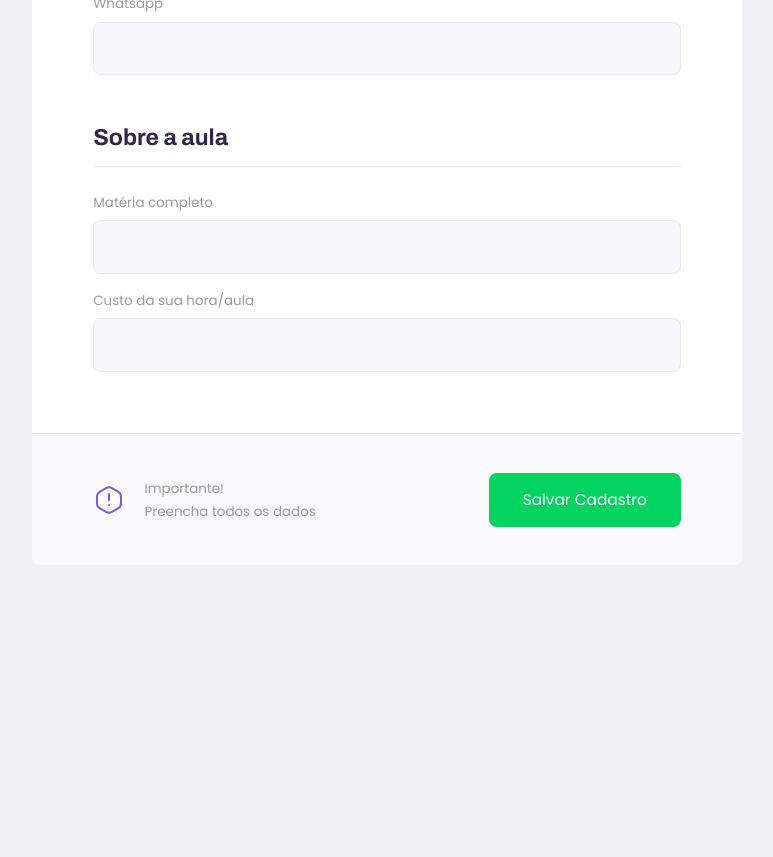
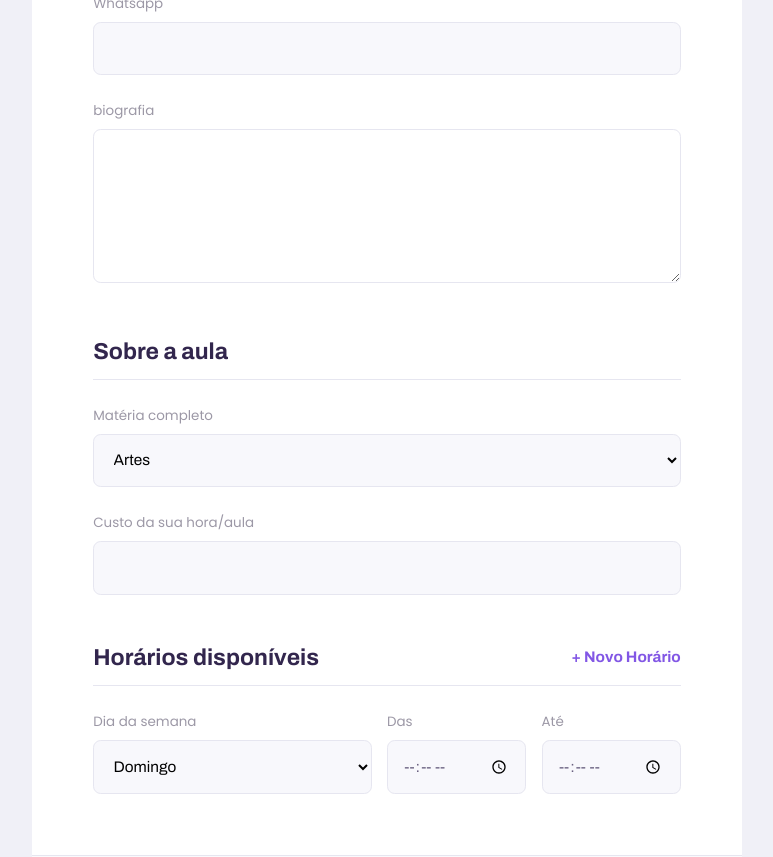
Before and after one commit to RogerBambinetti/proffy-nodejs-reactjs-react-native, a React (Create React App) app in the folder web/: page /give-classes in a window 1280 px wide. Shown: the part 640-1497 px from the top of the page, without its empty margins (253-1026 px from the left). Before the commit the page ends 1236 px from the top, so only its background shows below. Built offline with nearby package versions, Linux system fonts and the light colour scheme.

Commit message:
add textarea and select components

```diff
--- a/web/package.json
+++ b/web/package.json
@@ -19,7 +19,7 @@
     "web-vitals": "^0.2.4"
   },
   "scripts": {
-    "start": "react-scripts start",
+    "start": "PORT=8080 react-scripts start",
     "build": "react-scripts build",
     "test": "react-scripts test",
     "eject": "react-scripts eject"
--- /dev/null
+++ b/web/src/components/Select/index.tsx
@@ -0,0 +1,30 @@
+import React, { SelectHTMLAttributes } from 'react';
+
+import './styles.css';
+
+interface selectProps extends SelectHTMLAttributes<HTMLSelectElement> {
+    label: string;
+    name: string;
+    options: Array<{
+        value: string;
+        label: string;
+    }>;
+}
+
+const Select: React.FC<selectProps> = ({ label, name, options, ...rest }) => {
+    return (
+        <div className="select-block">
+            <label htmlFor={name}>{label}</label>
+            <select id={name} {...rest}>
+                {options.map(option => {
+                    <option value="" disabled selected hidden>Selecione uma opção</option>
+                    return <option key={option.value} value={option.value}>{option.label}</option>
+                }
+                )}
+            </select>
+        </div>
+
+    );
+}
+
+export default Select;
--- /dev/null
+++ b/web/src/components/Select/styles.css
@@ -0,0 +1,36 @@
+.select-block {
+    position: relative;
+}
+
+/*seleciona todo .select-block menos o primeiro*/
+
+.select-block+.select-block {
+    margin-top: 1.4rem;
+}
+
+.select-block label {
+    font-size: 1.4rem;
+}
+
+.select-block select {
+    width: 100%;
+    height: 5.6rem;
+    margin-top: 0.8rem;
+    border-radius: 0.8rem;
+    background: var(--color-input-background);
+    border: 1px solid var(--color-line-in-white);
+    outline: 0;
+    padding: 0 1.6rem;
+    font: 1.6rem Archivo;
+}
+
+.select-block:focus-within:after {
+    width: calc(100% - 3.2rem);
+    height: 2px;
+    content: '';
+    background: var(--color-primary-light);
+    position: absolute;
+    left: 1.6rem;
+    right: 1.6rem;
+    bottom: 0;
+}
--- a/web/src/components/TeacherItem/styles.css
+++ b/web/src/components/TeacherItem/styles.css
@@ -68,7 +68,7 @@
 }
 
 .teacher-item footer button:hover {
-    background-color: var(--color-secundary-dark);
+    background: var(--color-secundary-dark);
 }
 
 @media(min-width: 700px) {
--- /dev/null
+++ b/web/src/components/TextArea/index.tsx
@@ -0,0 +1,20 @@
+import React, { TextareaHTMLAttributes } from 'react';
+
+import './styles.css';
+
+interface textareaProps extends TextareaHTMLAttributes<HTMLTextAreaElement> {
+    label: string;
+    name: string;
+}
+
+const TextArea: React.FC<textareaProps> = ({ label, name, ...rest }) => {
+    return (
+        <div className="textarea-block">
+            <label htmlFor={name}>{label}</label>
+            <textarea id={name} {...rest} />
+        </div>
+
+    );
+}
+
+export default TextArea;
--- /dev/null
+++ b/web/src/components/TextArea/styles.css
@@ -0,0 +1,38 @@
+.textarea-block {
+    position: relative;
+}
+
+/*seleciona todo .textarea-block menos o primeiro*/
+
+.textarea-block+.textarea-block {
+    margin-top: 1.4rem;
+}
+
+.textarea-block label {
+    font-size: 1.4rem;
+}
+
+.textarea-block textarea {
+    width: 100%;
+    height: 16rem;
+    min-height: 8rem;
+    margin-top: 0.8rem;
+    border-radius: 0.8rem;
+    background: var(--color-textarea-background);
+    border: 1px solid var(--color-line-in-white);
+    outline: 0;
+    resize: vertical;
+    padding: 0 1.2rem;
+    font: 1.6rem Archivo;
+}
+
+.textarea-block:focus-within:after {
+    width: calc(100% - 3.2rem);
+    height: 2px;
+    content: '';
+    background: var(--color-primary-light);
+    position: absolute;
+    left: 1.6rem;
+    right: 1.6rem;
+    bottom: 0.6rem;
+}
--- a/web/src/pages/TeacherForm/index.tsx
+++ b/web/src/pages/TeacherForm/index.tsx
@@ -2,10 +2,13 @@
 
 import Input from '../../components/Input';
 import PageHeader from '../../components/PageHeader';
+import TextArea from '../../components/TextArea';
+import Select from '../../components/Select';
 
 import warningIcon from '../../assets/images/icons/warning.svg';
 
 import './styles.css';
+
 
 export default function TeacherForm() {
     return (
@@ -23,14 +26,34 @@
 
                     <Input name="whatsapp" label="Whatsapp" />
 
+                    <TextArea name="bio" label="biografia" />
                 </fieldset>
                 <fieldset>
                     <legend>Sobre a aula</legend>
 
-                    <Input name="subject" label="Matéria completo" />
+                    <Select name="subject" label="Matéria completo" options={[{ value: "Artes", label: "Artes" }]} />
 
                     <Input name="cost" label="Custo da sua hora/aula" />
 
+                </fieldset>
+                <fieldset>
+                    <legend>
+                        Horários disponíveis
+                    <button type="button">+ Novo Horário</button>
+                    </legend>
+                    <div className="schedule-item">
+                        <Select name="week_day" label="Dia da semana" options={[
+                            { value: "0", label: "Domingo" },
+                            { value: "1", label: "Segunda" },
+                            { value: "2", label: "Terça" },
+                            { value: "3", label: "Quarta" },
+                            { value: "4", label: "Quinta" },
+                            { value: "5", label: "Sexta" },
+                            { value: "6", label: "Sábado" },
+                        ]} />
+                        <Input name="from" label="Das" type="time" />
+                        <Input name="to" label="Até" type="time" />
+                    </div>
                 </fieldset>
                 <footer>
                     <p>
--- a/web/src/pages/TeacherForm/styles.css
+++ b/web/src/pages/TeacherForm/styles.css
@@ -39,6 +39,27 @@
     border-bottom: 1px solid var(--color-line-in-white);
 }
 
+#page-teacher-form main fieldset legend button {
+    background: none;
+    border: 0;
+    color: var(--color-primary);
+    font: 700 1.6rem Archivo;
+    cursor: pointer;
+    transition: color 0.2s;
+}
+
+#page-teacher-form main fieldset legend button:hover {
+    color: var(--color-primary-dark);
+}
+
+#page-teacher-form main fieldset .input-block+.textarea-block {
+    margin-top: 2.4rem;
+}
+
+#page-teacher-form main fieldset .select-block+.input-block {
+    margin-top: 2.4rem;
+}
+
 #page-teacher-form main footer {
     padding: 4rem 2.4rem;
     background: var(--color-box-footer);
@@ -72,6 +93,11 @@
     align-items: center;
     justify-content: center;
     text-decoration: none;
+    transition: background 0.2s;
+}
+
+#page-teacher-form main footer button:hover {
+    background: var(--color-secundary-dark);
 }
 
 @media (min-width: 700px) {
@@ -83,6 +109,14 @@
     }
     #page-teacher-form main fieldset {
         padding: 0 6.4rem;
+    }
+    #page-teacher-form main .schedule-item {
+        display: grid;
+        grid-template-columns: 2fr 1fr 1fr;
+        column-gap: 1.6rem;
+    }
+    #page-teacher-form main .schedule-item .input-block {
+        margin-top: 0 !important;
     }
     #page-teacher-form main footer {
         padding: 4.0rem 6.4rem;
--- a/web/src/pages/TeacherList/index.tsx
+++ b/web/src/pages/TeacherList/index.tsx
@@ -2,6 +2,7 @@
 
 import Input from '../../components/Input';
 import PageHeader from '../../components/PageHeader';
+import Select from '../../components/Select';
 import TeacherItem from '../../components/TeacherItem';
 
 import './styles.css';
@@ -11,9 +12,17 @@
         <div id="page-teacher-list" className="container">
             <PageHeader title="Esses são os proffys disponíveis.">
                 <form id="search-teachers">
-                    <Input name="subject" label="Matéria" />
+                    <Select name="subject" label="Matéria completo" options={[{ value: "Artes", label: "Artes" }]} />
 
-                    <Input name="week_day" label="Dia da Semana" />
+                    <Select name="week_day" label="Dia da semana" options={[
+                        { value: "0", label: "Domingo" },
+                        { value: "1", label: "Segunda" },
+                        { value: "2", label: "Terça" },
+                        { value: "3", label: "Quarta" },
+                        { value: "4", label: "Quinta" },
+                        { value: "5", label: "Sexta" },
+                        { value: "6", label: "Sábado" },
+                    ]} />
 
                     <Input type="time" name="time" label="Hora" />
                 </form>
--- a/web/src/pages/TeacherList/styles.css
+++ b/web/src/pages/TeacherList/styles.css
@@ -35,4 +35,7 @@
     #search-teachers .input-block+.input-block {
         margin-top: 0;
     }
+    #search-teachers .select-block+.select-block {
+        margin-top: 0;
+    }
 }
```
Also changed, not shown: 1 other file (tests, documents, lock files or other folders).
